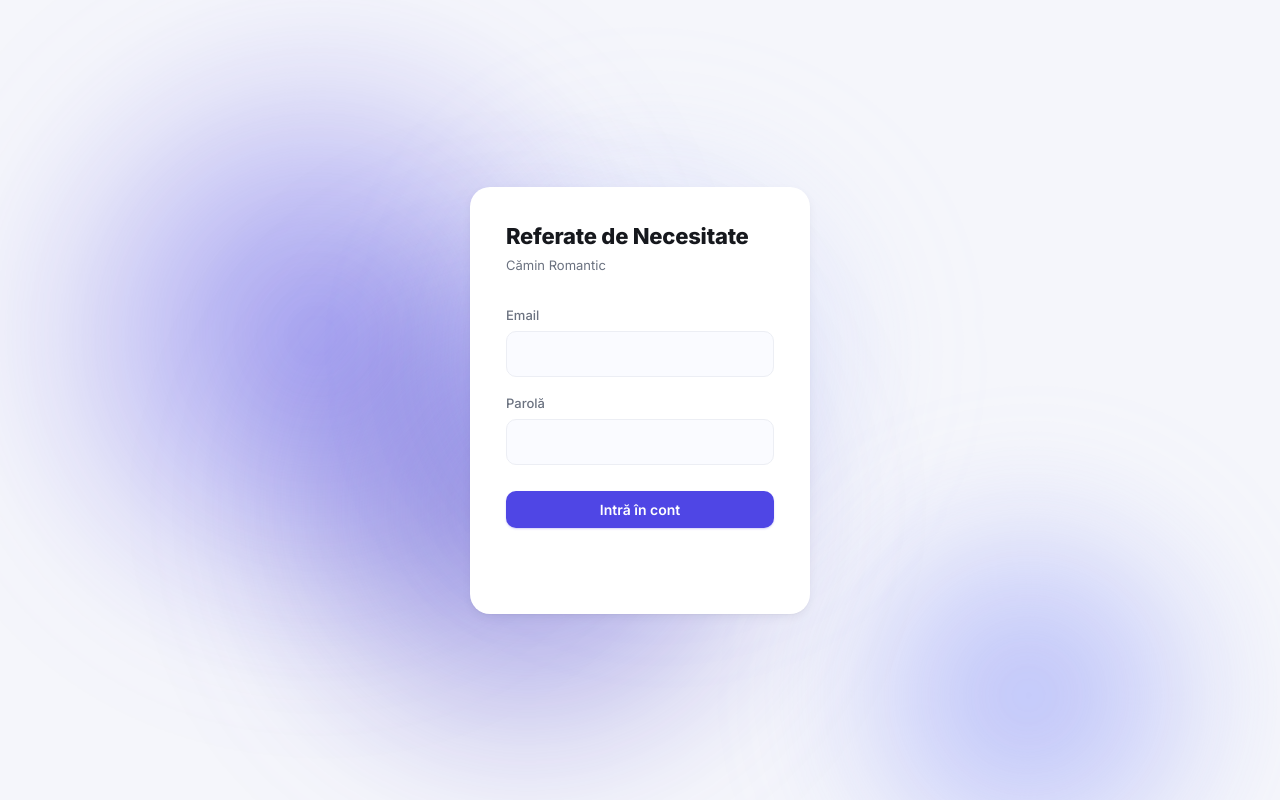
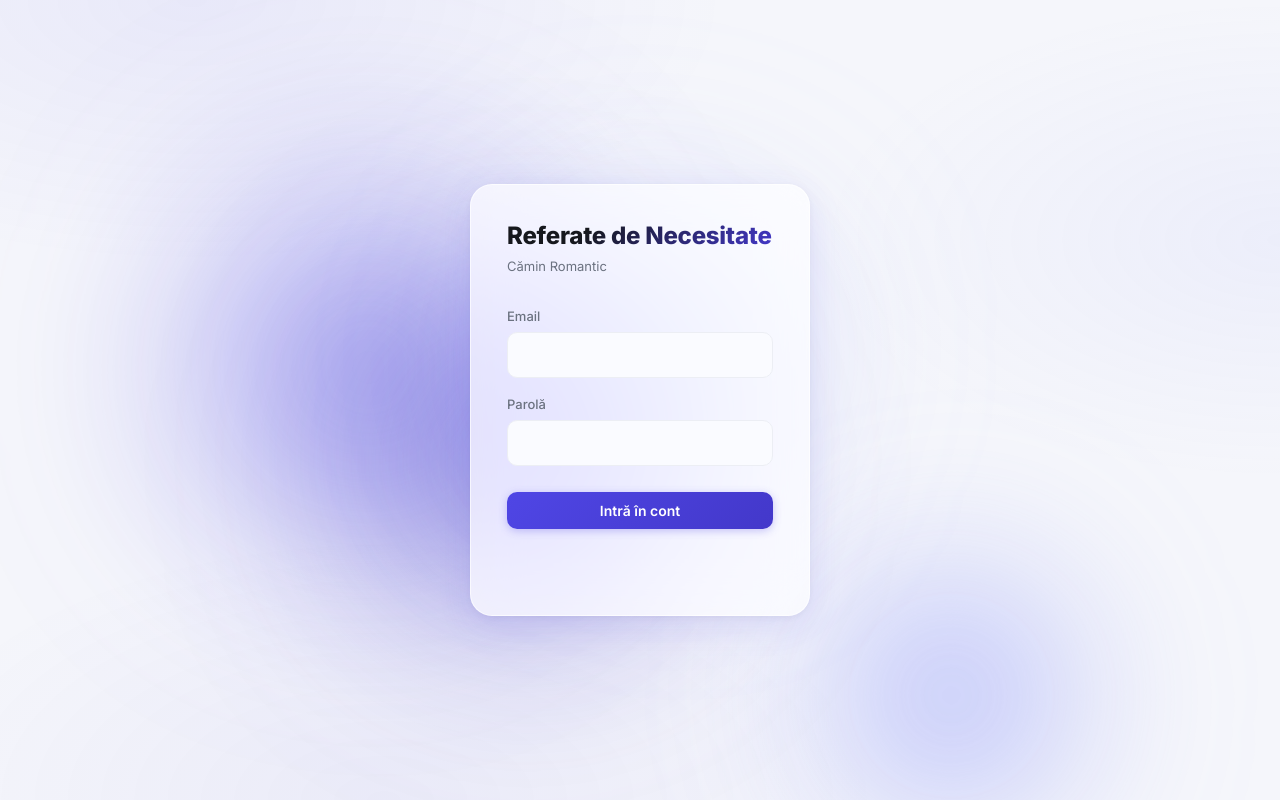
Before and after one commit to AndreiAndreescu/camin-cereri-web, a Next.js app: page /login in a window 1280 px wide. Built offline with nearby package versions, Linux system fonts and the light colour scheme.

Commit message:
Add files via upload

```diff
--- a/app/globals.css
+++ b/app/globals.css
@@ -27,6 +27,10 @@
   --rejected-bg: #f3f4f6;
 
   --shadow: 0 1px 2px rgba(16, 24, 40, 0.04), 0 4px 10px rgba(16, 24, 40, 0.05);
+  --shadow-lg: 0 10px 34px rgba(79, 70, 229, 0.12), 0 2px 8px rgba(16, 24, 40, 0.05);
+  --glass-bg: rgba(255, 255, 255, 0.72);
+  --glass-bg-strong: rgba(255, 255, 255, 0.86);
+  --glass-border: rgba(255, 255, 255, 0.65);
 
   font-family: "Inter", -apple-system, BlinkMacSystemFont, "Segoe UI", Roboto, Helvetica, Arial, sans-serif;
 }
@@ -38,6 +42,8 @@ body {
   background: var(--bg);
   color: var(--text);
   overflow-x: hidden;
+  -webkit-font-smoothing: antialiased;
+  -moz-osx-font-smoothing: grayscale;
 }
 
 .hidden { display: none !important; }
@@ -68,39 +74,44 @@ body {
 .blob {
   position: absolute;
   border-radius: 50%;
-  filter: blur(55px);
-  opacity: 0.55;
+  filter: blur(80px);
+  opacity: 0.6;
   will-change: transform;
 }
 
+/* Fiecare blob se stinge complet mult inainte de marginea lui reala (55% in
+   loc de 70%) + blur mult mai mare - asa nu se mai vede nicio muchie dreapta
+   acolo unde blob-ul e taiat de marginea ecranului cand sta pe jumatate in
+   afara ferestrei (asa arata "lipit si taiat"). Efectul se stinge lin, ca o
+   pata de lumina, nu ca o forma decupata. */
 .blob-a {
-  top: -10vh;
-  left: -8vw;
+  top: -6vh;
+  left: -4vw;
   width: 46vw;
   height: 46vw;
   min-width: 380px;
   min-height: 380px;
   max-width: 620px;
   max-height: 620px;
-  background: radial-gradient(circle, var(--primary) 0%, transparent 70%);
+  background: radial-gradient(circle, var(--primary) 0%, transparent 55%);
   animation: blobFloatA 13s ease-in-out infinite;
 }
 
 .blob-b {
   top: 40vh;
-  right: -12vw;
+  right: -6vw;
   width: 40vw;
   height: 40vw;
   min-width: 340px;
   min-height: 340px;
   max-width: 560px;
   max-height: 560px;
-  background: radial-gradient(circle, #818cf8 0%, transparent 70%);
+  background: radial-gradient(circle, #818cf8 0%, transparent 55%);
   animation: blobFloatB 16s ease-in-out infinite;
 }
 
 .blob-c {
-  bottom: -14vh;
+  bottom: -8vh;
   left: 18vw;
   width: 48vw;
   height: 48vw;
@@ -108,7 +119,7 @@ body {
   min-height: 400px;
   max-width: 640px;
   max-height: 640px;
-  background: radial-gradient(circle, var(--primary-dark) 0%, transparent 70%);
+  background: radial-gradient(circle, var(--primary-dark) 0%, transparent 55%);
   animation: blobFloatC 11s ease-in-out infinite;
 }
 
@@ -121,7 +132,7 @@ body {
   min-height: 260px;
   max-width: 420px;
   max-height: 420px;
-  background: radial-gradient(circle, #a5b4fc 0%, transparent 70%);
+  background: radial-gradient(circle, #a5b4fc 0%, transparent 55%);
   animation: blobFloatD 14s ease-in-out infinite;
 }
 
@@ -172,6 +183,22 @@ body {
   .blob-a, .blob-b, .blob-c, .blob-d { animation-duration: 40s; }
 }
 
+/* Voal foarte discret, pe tot fundalul, sub blob-uri (z-index -2) - leaga
+   vizual zonele goale din jurul continutului cu restul paginii, ca sa nu mai
+   arate ca niste pete de culoare puse la intamplare intr-un gol gri. Pur
+   decorativ, nu se misca, deci e practic gratis. */
+body::before {
+  content: "";
+  position: fixed;
+  inset: 0;
+  z-index: -2;
+  pointer-events: none;
+  background:
+    radial-gradient(ellipse 70% 55% at 15% 0%, rgba(79, 70, 229, 0.07), transparent 60%),
+    radial-gradient(ellipse 60% 50% at 100% 30%, rgba(129, 140, 248, 0.07), transparent 60%),
+    radial-gradient(ellipse 65% 55% at 30% 100%, rgba(67, 56, 202, 0.06), transparent 60%);
+}
+
 /* Login */
 #login-screen {
   min-height: 100vh;
@@ -182,9 +209,12 @@ body {
 }
 
 .login-box {
-  background: var(--card);
-  border-radius: 20px;
-  box-shadow: var(--shadow);
+  background: var(--glass-bg);
+  backdrop-filter: blur(24px) saturate(160%);
+  -webkit-backdrop-filter: blur(24px) saturate(160%);
+  border: 1px solid var(--glass-border);
+  border-radius: 22px;
+  box-shadow: var(--shadow-lg);
   padding: 36px;
   width: 100%;
   max-width: 340px;
@@ -193,7 +223,16 @@ body {
   gap: 8px;
 }
 
-.login-box h1 { margin: 0; font-size: 22px; font-weight: 800; letter-spacing: -0.01em; }
+.login-box h1 {
+  margin: 0;
+  font-size: 24px;
+  font-weight: 800;
+  letter-spacing: -0.01em;
+  background: linear-gradient(135deg, var(--text) 30%, var(--primary-dark) 100%);
+  -webkit-background-clip: text;
+  background-clip: text;
+  color: transparent;
+}
 .login-box .subtitle { margin: 0 0 16px; color: var(--muted); font-size: 13px; }
 
 .login-box label { font-size: 13px; color: var(--muted); margin-top: 10px; font-weight: 500; }
@@ -226,12 +265,12 @@ body {
 .section-choice-btn:active { transform: scale(0.99); }
 
 .section-choice-btn-camin {
-  background: var(--primary);
+  background: linear-gradient(135deg, var(--primary), var(--primary-dark));
   color: #fff;
   border: none;
-  box-shadow: 0 1px 2px rgba(79, 70, 229, 0.25);
+  box-shadow: 0 4px 14px rgba(79, 70, 229, 0.3);
 }
-.section-choice-btn-camin:hover { background: var(--primary-dark); }
+.section-choice-btn-camin:hover { box-shadow: 0 6px 20px rgba(79, 70, 229, 0.4); transform: translateY(-1px); }
 
 .section-choice-btn-vega {
   background: #fff;
@@ -245,8 +284,10 @@ body {
   display: flex;
   justify-content: space-between;
   align-items: center;
-  background: var(--card);
-  box-shadow: 0 1px 0 rgba(16, 24, 40, 0.04);
+  background: var(--glass-bg-strong);
+  backdrop-filter: blur(16px) saturate(160%);
+  -webkit-backdrop-filter: blur(16px) saturate(160%);
+  box-shadow: 0 1px 0 rgba(16, 24, 40, 0.05), 0 4px 20px rgba(79, 70, 229, 0.05);
   padding: 14px 24px;
   position: sticky;
   top: 0;
@@ -279,7 +320,7 @@ body {
 .link-btn:hover { color: var(--text); }
 
 main {
-  max-width: 900px;
+  max-width: 1180px;
   margin: 0 auto;
   padding: 24px 20px 60px;
   display: flex;
@@ -293,6 +334,10 @@ main {
   font-size: 30px;
   font-weight: 800;
   letter-spacing: -0.02em;
+  background: linear-gradient(135deg, var(--text) 25%, var(--primary-dark) 120%);
+  -webkit-background-clip: text;
+  background-clip: text;
+  color: transparent;
 }
 .page-subtitle {
   margin: 6px 0 0;
@@ -323,7 +368,9 @@ main {
   display: flex;
   align-items: center;
   gap: 6px;
-  background: var(--card);
+  background: var(--glass-bg-strong);
+  backdrop-filter: blur(8px);
+  -webkit-backdrop-filter: blur(8px);
   border: 1.5px solid var(--border);
   border-radius: 999px;
   padding: 9px 16px;
@@ -333,13 +380,16 @@ main {
   cursor: pointer;
   font-family: inherit;
   white-space: nowrap;
+  transition: border-color 0.15s ease, color 0.15s ease, transform 0.15s ease, box-shadow 0.15s ease;
 }
-.tab-btn:hover { border-color: var(--primary); color: var(--primary); }
+.tab-btn:hover { border-color: var(--primary); color: var(--primary); transform: translateY(-1px); }
 .tab-btn-active {
-  background: var(--primary);
+  background: linear-gradient(135deg, var(--primary), var(--primary-dark));
   border-color: var(--primary);
   color: #fff;
+  box-shadow: 0 4px 14px rgba(79, 70, 229, 0.3);
 }
+.tab-btn-active:hover { color: #fff; }
 .tab-count {
   background: rgba(0, 0, 0, 0.08);
   border-radius: 999px;
@@ -350,9 +400,12 @@ main {
 .tab-btn-active .tab-count { background: rgba(255, 255, 255, 0.25); }
 
 .panel {
-  background: var(--card);
-  border-radius: 18px;
-  box-shadow: var(--shadow);
+  background: var(--glass-bg-strong);
+  backdrop-filter: blur(22px) saturate(160%);
+  -webkit-backdrop-filter: blur(22px) saturate(160%);
+  border: 1px solid var(--glass-border);
+  border-radius: 20px;
+  box-shadow: var(--shadow-lg);
   padding: 22px 24px;
 }
 
@@ -467,11 +520,13 @@ textarea:focus {
   font-weight: 600;
   color: var(--primary);
   font-family: inherit;
+  transition: background-color 0.15s ease, transform 0.15s ease, box-shadow 0.15s ease;
 }
-.secondary-btn:hover { background: var(--primary-bg); }
+.secondary-btn:hover { background: var(--primary-bg); transform: translateY(-1px); box-shadow: 0 4px 10px rgba(79, 70, 229, 0.15); }
+.secondary-btn:active { transform: translateY(0); }
 
 .primary-btn, button[type="submit"] {
-  background: var(--primary);
+  background: linear-gradient(135deg, var(--primary), var(--primary-dark));
   color: white;
   border: none;
   border-radius: 10px;
@@ -480,10 +535,12 @@ textarea:focus {
   font-weight: 600;
   cursor: pointer;
   font-family: inherit;
-  box-shadow: 0 1px 2px rgba(79, 70, 229, 0.25);
+  box-shadow: 0 2px 8px rgba(79, 70, 229, 0.3);
+  transition: transform 0.15s ease, box-shadow 0.15s ease, filter 0.15s ease;
 }
-.primary-btn:hover, button[type="submit"]:hover { background: var(--primary-dark); }
-.primary-btn:disabled { opacity: 0.6; cursor: default; }
+.primary-btn:hover, button[type="submit"]:hover { filter: brightness(1.08); transform: translateY(-1px); box-shadow: 0 6px 16px rgba(79, 70, 229, 0.38); }
+.primary-btn:active, button[type="submit"]:active { transform: translateY(0); }
+.primary-btn:disabled { opacity: 0.6; cursor: default; transform: none; }
 
 .remove-item-btn {
   background: none;
@@ -503,6 +560,13 @@ textarea:focus {
   border-radius: 14px;
   padding: 16px;
   position: relative;
+  background: rgba(255, 255, 255, 0.85);
+  transition: transform 0.15s ease, box-shadow 0.15s ease, border-color 0.15s ease;
+}
+.request-card:hover {
+  transform: translateY(-2px);
+  box-shadow: 0 10px 24px rgba(16, 24, 40, 0.08);
+  border-color: #d7dafc;
 }
 
 .request-card.urgent { border-color: #fca5a5; background: var(--urgent-bg); }
@@ -562,7 +626,10 @@ textarea:focus {
   cursor: pointer;
   color: white;
   font-family: inherit;
+  transition: transform 0.15s ease, box-shadow 0.15s ease, filter 0.15s ease;
 }
+.action-btn:hover { filter: brightness(1.08); transform: translateY(-1px); box-shadow: 0 4px 10px rgba(16, 24, 40, 0.18); }
+.action-btn:active { transform: translateY(0); }
 .accept-btn { background: var(--progress); }
 .reject-btn { background: var(--rejected); }
 .resolve-btn { background: var(--done); }
```
